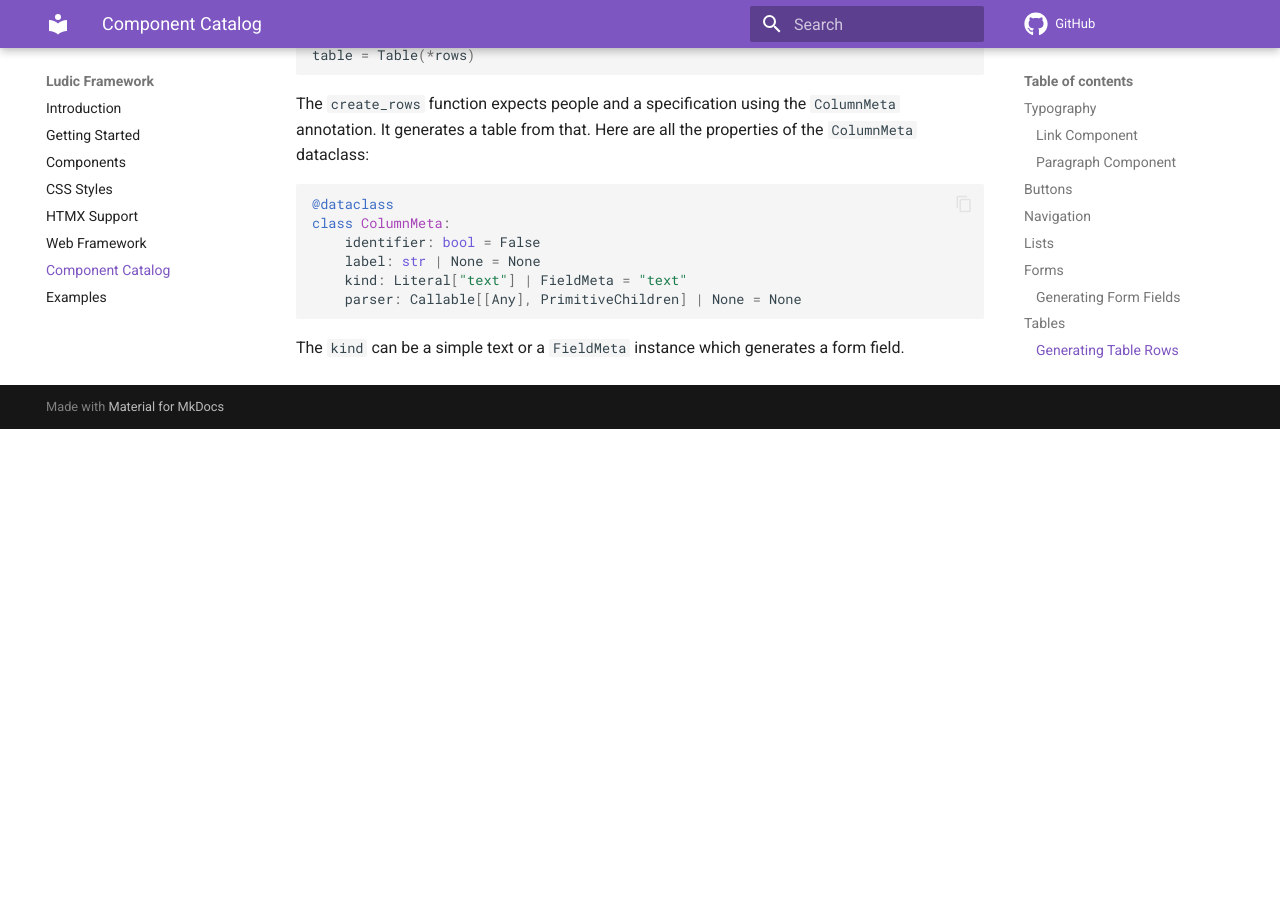
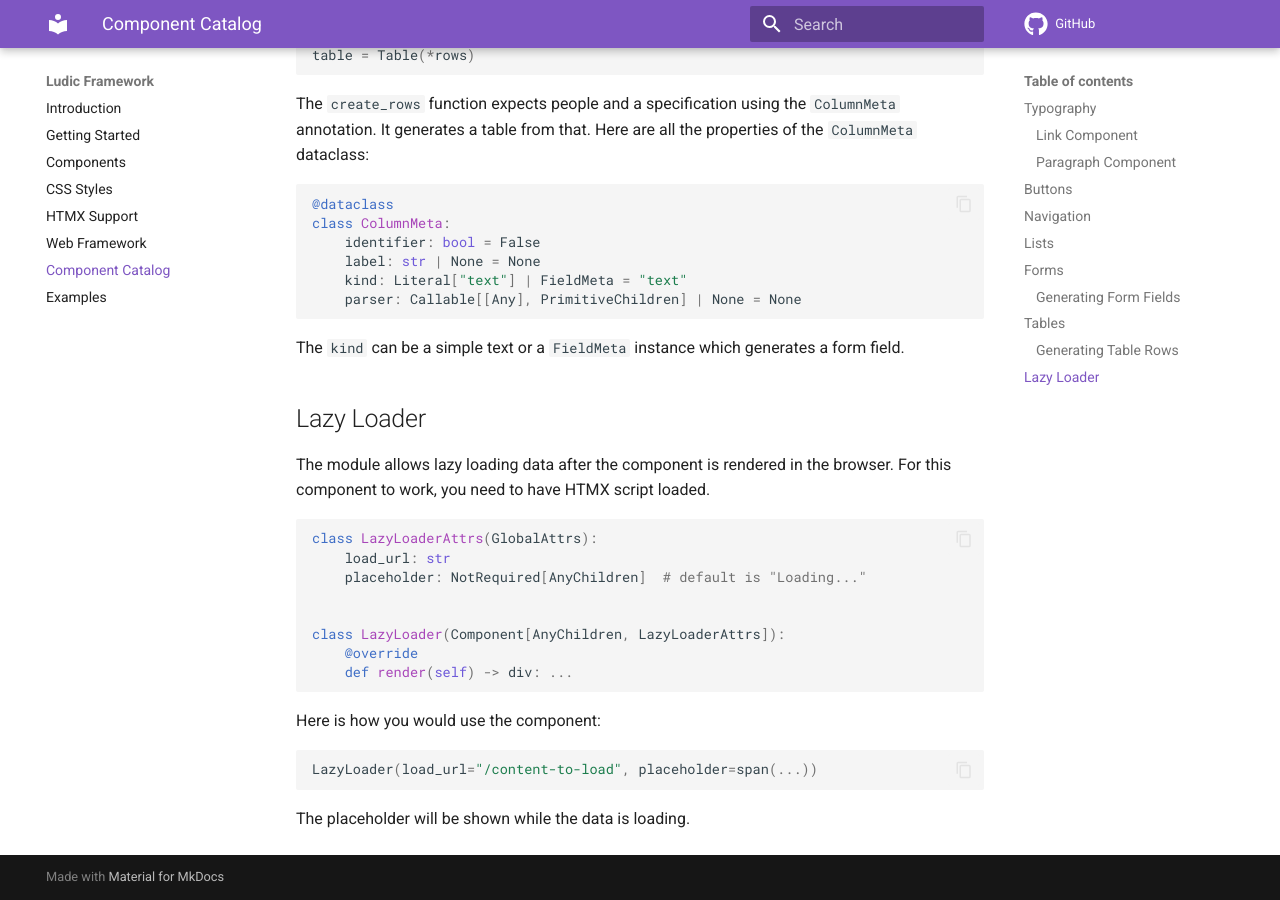
Before and after one commit to getludic/ludic, an MkDocs documentation site: the page built from docs/catalog.md, in a window 1280 px wide and 900 px high, scrolled down 6487 px. Built offline with MkDocs 1.6.1 and Material for MkDocs 9.7.7, drawn with Linux system fonts in a browser that asks for light colours; comment, search, counter and statistics services are not loaded; before the commit the page ends 6916 px from its top, so only the background shows below that.

Commit message:
docs: Add description of LazyLoader

````diff
--- a/docs/catalog.md
+++ b/docs/catalog.md
@@ -327,3 +327,26 @@ class ColumnMeta:
 ```
 
 The `kind` can be a simple text or a `FieldMeta` instance which generates a form field.
+
+## Lazy Loader
+
+The module allows lazy loading data after the component is rendered in the browser. For this component to work, you need to have HTMX script loaded.
+
+```python
+class LazyLoaderAttrs(GlobalAttrs):
+    load_url: str
+    placeholder: NotRequired[AnyChildren]  # default is "Loading..."
+
+
+class LazyLoader(Component[AnyChildren, LazyLoaderAttrs]):
+    @override
+    def render(self) -> div: ...
+```
+
+Here is how you would use the component:
+
+```python
+LazyLoader(load_url="/content-to-load", placeholder=span(...))
+```
+
+The placeholder will be shown while the data is loading.
````
Also changed, not shown: docs/web-framework.md (+3 -3 lines).
